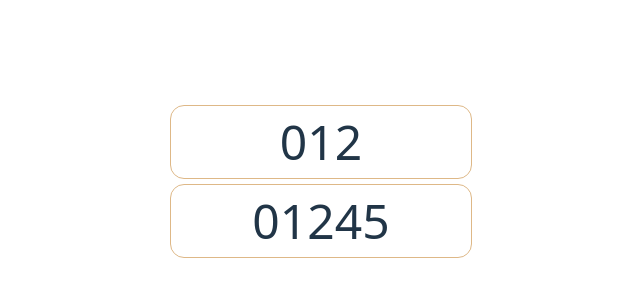
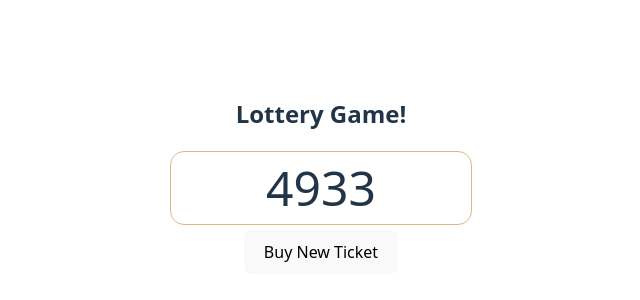
Before and after one commit to VinitKumar-Jha/Lottery-Game, a React (Vite) app: page / in a window 1280 px wide. Shown: the part 216-516 px from the top of the page, without its empty margins (319-959 px from the left). Built offline with nearby package versions, Linux system fonts and the light colour scheme.

Commit message:
Import Lottery component

```diff
--- a/src/App.jsx
+++ b/src/App.jsx
@@ -1,16 +1,11 @@
 import Lottery from "./Lottery"
 import './App.css'
-import Ticket from "./Ticket"
 
 function App() {
 
   return (
     <>
-      {/* <Lottery /> */}
-      <Ticket ticket={[0, 1, 2]} />
-       <Ticket ticket={[0, 1, 2, 4, 5]} />
-
-
+      <Lottery n={4} winningSum={15} />
     </>
   )
 }
--- a/src/Lottery.jsx
+++ b/src/Lottery.jsx
@@ -1,24 +1,19 @@
 import { useState } from "react"
-import "./Lottery.css"
 import { genTicket, sum } from "./helper"
+import Ticket from "./Ticket";
 
-export default function Lottery() {
+export default function Lottery({ n, winningSum }) {
 
-    let [ticket, setTicket] = useState(genTicket(3));
-    let isWinning = sum(ticket) === 15;
+    let [ticket, setTicket] = useState(genTicket(n));
+    let isWinning = sum(ticket) === winningSum;
 
     let buyTicket = () => {
-        setTicket(genTicket(3));
+        setTicket(genTicket(n));
     }
     return (
         <div>
             <h2>Lottery Game!</h2>
-            <div className="tickets">
-                <span>{ticket[0]}</span>
-                <span>{ticket[1]}</span>
-                <span>{ticket[2]}</span>
-            </div>
-            <br />
+            <Ticket ticket={ticket}/>
             <button onClick={buyTicket}>Buy New Ticket</button>
             <h3>{isWinning && "Congratulations, You won!"}</h3>
         </div>
```
